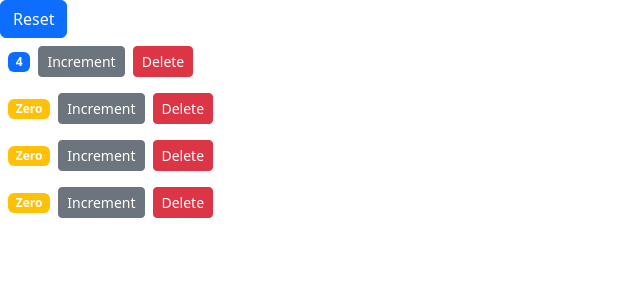
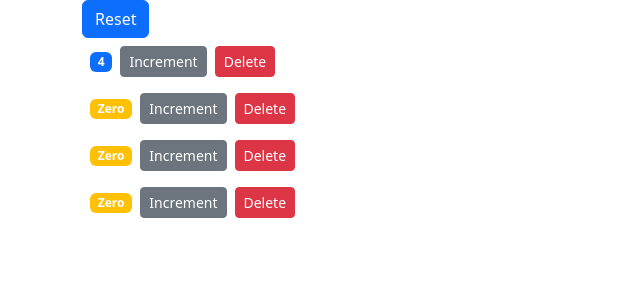
Before and after one commit to pravar1919/react-basics, a React (Create React App) app: page / in a window 1280 px wide. Shown: the top 300 px of the page, without its empty margins (0-640 px from the left). Built offline with nearby package versions, Linux system fonts and the light colour scheme.

Commit message:
added classes

```diff
--- a/src/components/counters.jsx
+++ b/src/components/counters.jsx
@@ -1,41 +1,42 @@
-import React, { Component } from 'react';
-import Counter from './counter';
-
+import React, { Component } from "react";
+import Counter from "./counter";
 
 class Counters extends Component {
   state = {
-        counters : [
-            {id:1, value:4},
-            {id:2, value:0},
-            {id:3, value:0},
-            {id:4, value:0}
-        ]
-     }
+    counters: [
+      { id: 1, value: 4 },
+      { id: 2, value: 0 },
+      { id: 3, value: 0 },
+      { id: 4, value: 0 },
+    ],
+  };
 
-    handleIncrement = counter => {
+  handleIncrement = (counter) => {
     const counters = [...this.state.counters];
     const index = counters.indexOf(counter);
-        counters[index] = {...counter};
+    counters[index] = { ...counter };
     counters[index].value++;
-        this.setState({counters});
-    }
+    this.setState({ counters });
+  };
 
   handleReset = () => {
-        const counter = this.state.counters.map(c =>{
+    const counter = this.state.counters.map((c) => {
       c.value = 0;
-            return c
+      return c;
     });
-        this.setState({ counter })
-    }
+    this.setState({ counter });
+  };
 
   handleDelete = (id) => {
-        this.setState({counters: this.state.counters.filter(c=>c.id !== id)})
-    }
+    this.setState({ counters: this.state.counters.filter((c) => c.id !== id) });
+  };
   render() {
     return (
-            <div>
-                <button onClick={this.handleReset} className="btn btn-primary">Reset</button>
-                {this.state.counters.map(counter => (
+      <div className="container">
+        <button onClick={this.handleReset} className="btn btn-primary">
+          Reset
+        </button>
+        {this.state.counters.map((counter) => (
           <div>
             <Counter
               key={counter.id}
--- a/src/components/movies.jsx
+++ b/src/components/movies.jsx
@@ -1,23 +1,24 @@
-import React, { Component } from 'react';
-import { getMovies } from '../services/movieData';
+import React, { Component } from "react";
+import { getMovies } from "../services/movieData";
 
 class Movies extends Component {
   state = {
-        movies: getMovies()
-    }
+    movies: getMovies(),
+  };
 
-    handleDelete = movie => {
-        this.setState({movies: this.state.movies.filter(m=>m._id !== movie._id)})
-    }
+  handleDelete = (movie) => {
+    this.setState({
+      movies: this.state.movies.filter((m) => m._id !== movie._id),
+    });
+  };
 
   render() {
-        const { length:count } = this.state.movies
+    const { length: count } = this.state.movies;
 
-        if (count === 0 )
-            return <p>There is no Movie in the database.</p>
+    if (count === 0) return <p>There is no Movie in the database.</p>;
     return (
-            <>
-                <div className='mb-5 mt-5'>You have {count} movies.</div>
+      <div className="container">
+        <div className="mb-5 mt-5">You have {count} movies.</div>
         <table className="table">
           <thead>
             <tr>
@@ -30,26 +31,26 @@ class Movies extends Component {
             </tr>
           </thead>
           <tbody>
-                        { this.state.movies.map((movie, index)=>
+            {this.state.movies.map((movie, index) => (
               <tr key={movie._id}>
-                                    <th>{index +1}</th>
+                <th>{index + 1}</th>
                 <td>{movie.title}</td>
                 <td>{movie.genere.name}</td>
                 <td>{movie.numberInStock}</td>
                 <td>{movie.dailyRentalRate}</td>
                 <td>
-                                        <button onClick={() =>this.handleDelete(movie)}
-                                            className='btn btn-danger'>
+                  <button
+                    onClick={() => this.handleDelete(movie)}
+                    className="btn btn-danger"
+                  >
                     Delete
                   </button>
                 </td>
               </tr>
-                            )
-                        }
-
+            ))}
           </tbody>
         </table>
-            </>
+      </div>
     );
   }
 }
```
Also changed, not shown: src/components/counter.jsx (+9 -10 lines), src/index.js (+10 -10 lines). Lines whose indentation alone changed are shown as unchanged.
